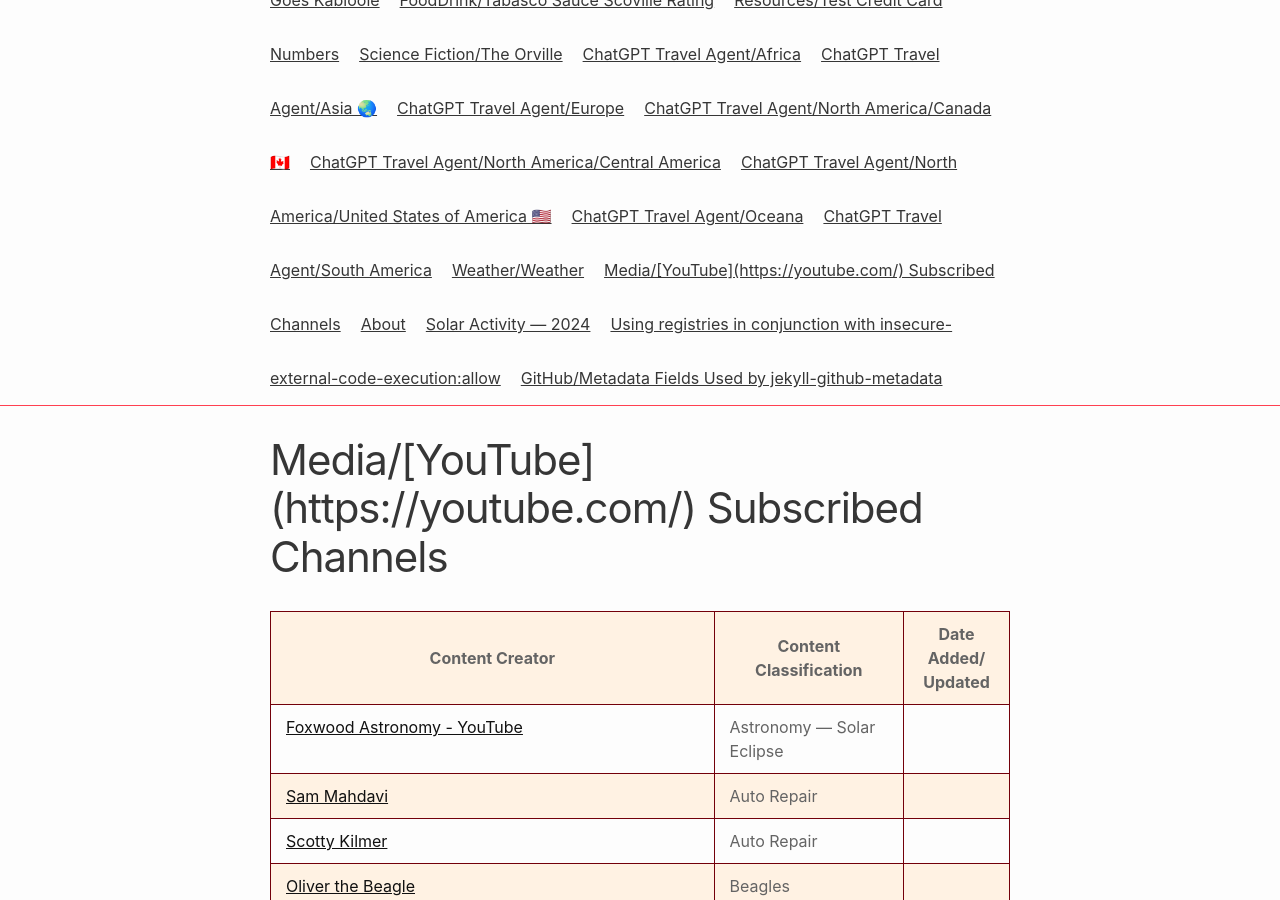
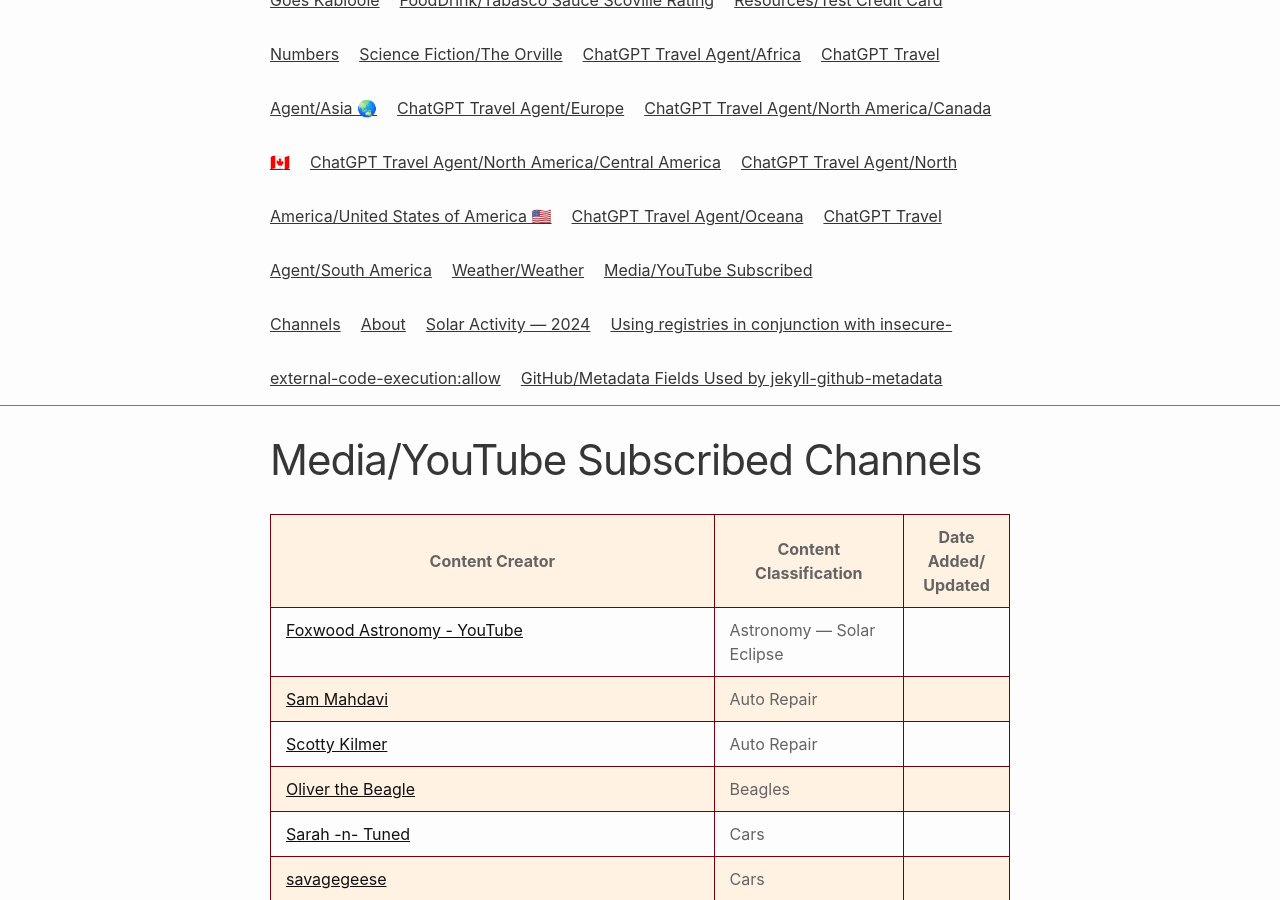
Before and after one commit to RalphHightower/RH, a Jekyll site: the page built from Media/YouTubeSubscribedChannels.md, in a window 1280 px wide and 900 px high, scrolled down 1706 px. Built offline with Jekyll 4.4.1, drawn with Linux system fonts in a browser that asks for light colours; part of the change alters nothing that is shown.

Commit message:
[fix](doc): remove links from titles

```diff
--- a/Media/YouTubeSubscribedChannels.md
+++ b/Media/YouTubeSubscribedChannels.md
@@ -1,6 +1,6 @@
 ---
 layout: page
-title: Media/[YouTube](https://youtube.com/) Subscribed Channels
+title: Media/YouTube Subscribed Channels
 permalink: /Media/
 ---
 
```
